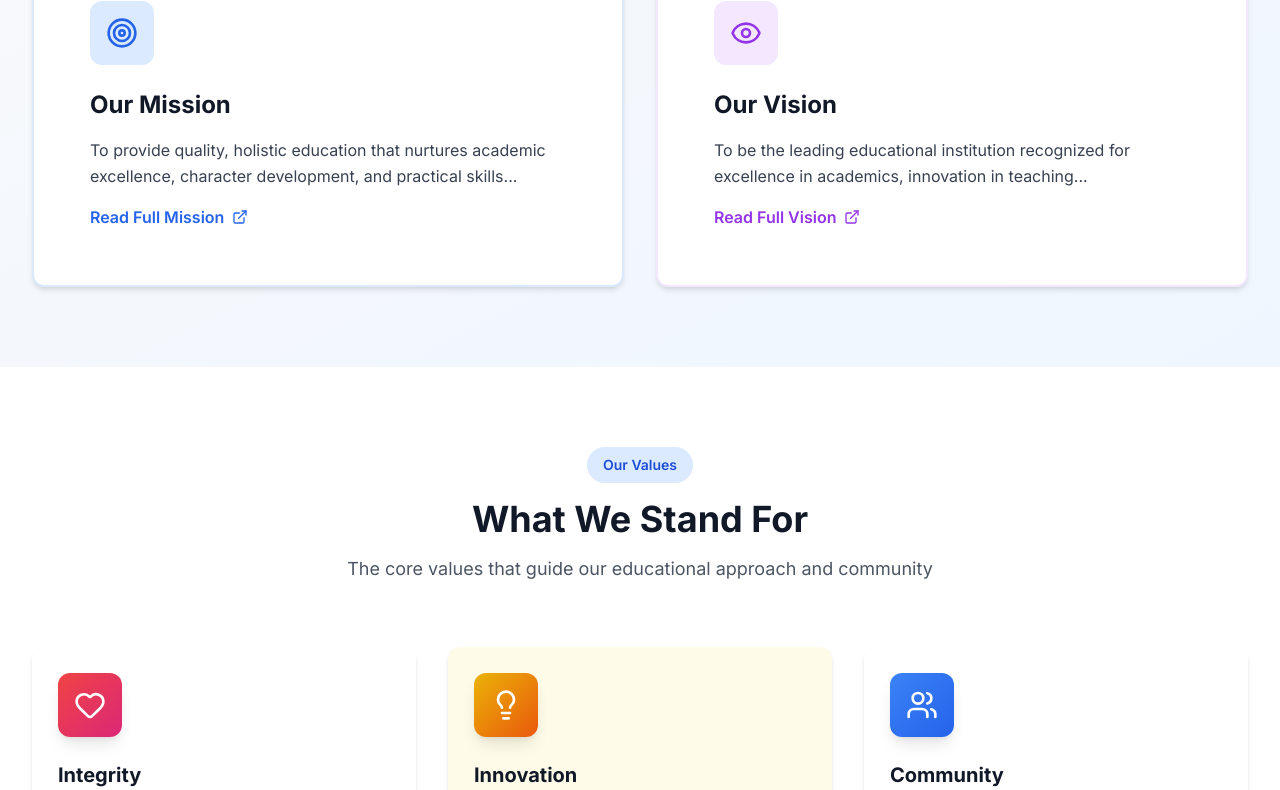
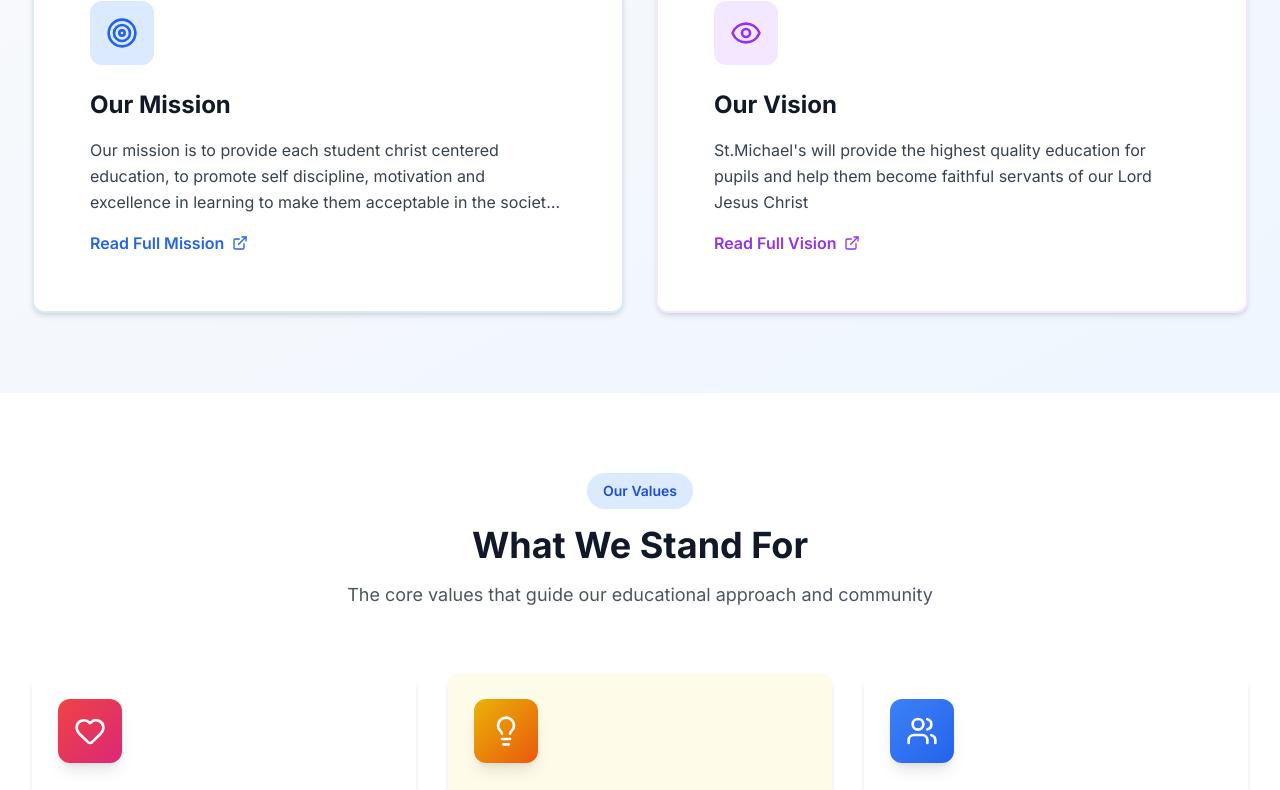
Before and after one commit to EMMA-GLORYH/stmichael-s-official-site, a Next.js app: page /about in a window 1280 px wide. Shown: the part 1618-2408 px from the top of the page. Built offline with nearby package versions, Linux system fonts and the light colour scheme.

Commit message:
Updated contents of leaders - Patrick

```diff
--- a/src/app/about/AboutContent.js
+++ b/src/app/about/AboutContent.js
@@ -247,8 +247,9 @@ export default function AboutContent() {
                 </div>
                 <h3 className="text-2xl font-bold text-gray-900 mb-4">Our Mission</h3>
                 <p className="text-gray-700 leading-relaxed line-clamp-3">
-                  To provide quality, holistic education that nurtures academic excellence,
-                  character development, and practical skills...
+                  Our mission is to provide each student christ centered education, to promote self discipline,
+                  motivation and excellence in learning to make them acceptable in the society and nation
+
                 </p>
                 <div className="flex items-center gap-2 text-primary-600 font-semibold mt-4 group-hover:gap-3 transition-all">
                   <span>Read Full Mission</span>
@@ -269,8 +270,8 @@ export default function AboutContent() {
                 </div>
                 <h3 className="text-2xl font-bold text-gray-900 mb-4">Our Vision</h3>
                 <p className="text-gray-700 leading-relaxed line-clamp-3">
-                  To be the leading educational institution recognized for excellence in
-                  academics, innovation in teaching...
+                  St.Michael's will provide the highest quality education for pupils
+                  and help them become faithful servants of our Lord Jesus Christ
                 </p>
                 <div className="flex items-center gap-2 text-purple-600 font-semibold mt-4 group-hover:gap-3 transition-all">
                   <span>Read Full Vision</span>
@@ -576,9 +577,8 @@ export default function AboutContent() {
 
             <div className="space-y-6">
               <p className="text-lg text-gray-700 leading-relaxed">
-                To provide quality, holistic education that nurtures academic excellence,
-                character development, and practical skills, preparing students to become
-                responsible citizens and future leaders who contribute positively to society.
+                Our mission is to provide each student christ - centered education, to promote self discipline,
+                motivation and excellence in learning to make them acceptable in the society and the nation.
               </p>
 
               <div className="bg-primary-50 p-6 rounded-xl">
@@ -624,9 +624,8 @@ export default function AboutContent() {
 
             <div className="space-y-6">
               <p className="text-lg text-gray-700 leading-relaxed">
-                To be the leading educational institution recognized for excellence in
-                academics, innovation in teaching, and holistic student development,
-                setting the standard for quality education in Ghana and beyond.
+                St.Michael's will provide the highest quality education for pupils and help them
+                become faithful servants of our Lord Jesus Christ
               </p>
 
               <div className="bg-purple-50 p-6 rounded-xl">
--- a/src/components/ui/Card.js
+++ b/src/components/ui/Card.js
@@ -1,11 +1,21 @@
 // src/components/ui/Card.js
 
-export default function Card({ children, className = '', hover = false }) {
-    const hoverEffect = hover ? 'hover:shadow-xl hover:-translate-y-1 transition-all duration-300' : '';
+export default function Card({
+  children,
+  className = '',
+  hover = false,
+  ...props
+}) {
+  const hoverEffect = hover
+    ? 'hover:shadow-xl hover:-translate-y-1 transition-all duration-300'
+    : '';
 
-    return (
-        <div className={`bg-white rounded-xl shadow-md p-6 ${hoverEffect} ${className}`}>
-            {children}
-        </div>
-    );
+  return (
+    <div
+      {...props}
+      className={`bg-white rounded-xl shadow-md p-6 ${hoverEffect} ${className}`}
+    >
+      {children}
+    </div>
+  );
 }
```
Also changed, not shown: src/lib/data/leadership.js.
